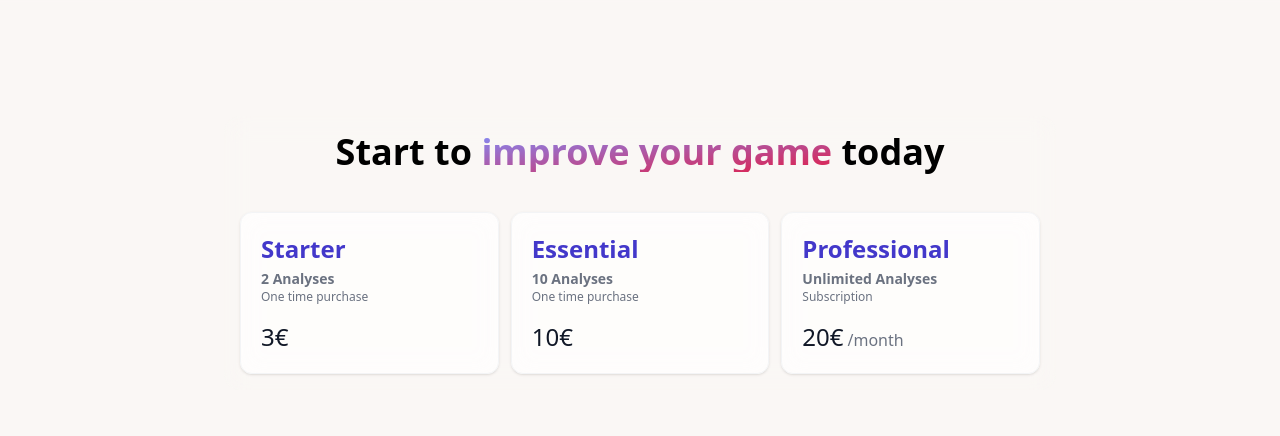
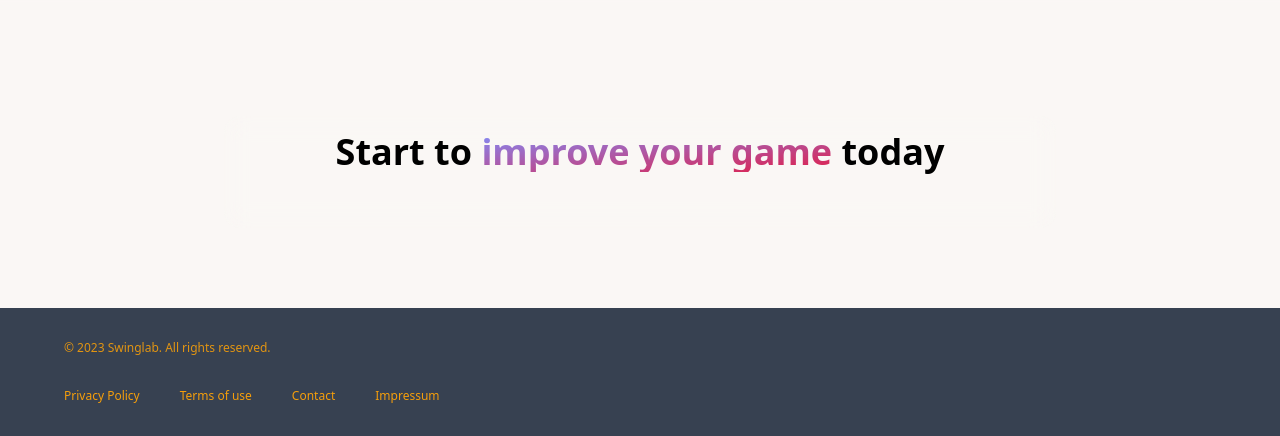
Before and after one commit to jlnk03/pose, a Flask app: page / in a window 1280 px wide. Shown: the part 1496-1932 px from the top of the page. Run offline with Flask 3, Linux system fonts and the light colour scheme; some libraries are stand-ins or nearby versions.

Commit message:
removed pricing

```diff
--- a/flask_wrapper/templates/index.html
+++ b/flask_wrapper/templates/index.html
@@ -125,7 +125,7 @@ document.addEventListener('DOMContentLoaded', function() {
     <div class="text-black dark:text-gray-100 md:text-4xl text-2xl font-bold justify-center">today</div>
 </div>
 
-<div class="flex flex-col md:flex-row justify-between gap-3">
+<div class="flex flex-col md:flex-row justify-between gap-3 hidden">
 <div class="dark:bg-gray-700 dark:border-gray-900 bg-white shadow h-full rounded-xl py-5 px-5 w-full backdrop-blur-md bg-opacity-70 border border-gray-100 dark:bg-opacity-80">
     <div class="flex flex-col h-full">
         <span class="text-xl font-bold text-indigo-700 md:text-2xl block mb-1 dark:text-indigo-500">
--- a/flask_wrapper/templates/profile.html
+++ b/flask_wrapper/templates/profile.html
@@ -135,7 +135,7 @@
             {{current_user.n_analyses}}
         {% endif %}
     </span>
-    <div class="flex flex-col justify-center items-center w-full">
+    <div class="flex flex-col justify-center items-center w-full hidden">
             <span class="font-medium text-sm bg-indigo-700 dark:bg-indigo-500 rounded-full text-white px-3 text-center -mb-4 py-1 z-10 mt-3 2xl:mt-0">Get more</span>
     <div class="flex justify-between flex-end justify-end border-indigo-700 dark:border-indigo-500 rounded-2xl border-4 py-5 px-5 flex-col md:flex-row w-full gap-3">
     <div class="dark:bg-gray-700 dark:border-gray-900 bg-white shadow h-full rounded-xl py-5 px-5 w-full backdrop-blur-md bg-opacity-60 border border-gray-100">
```
